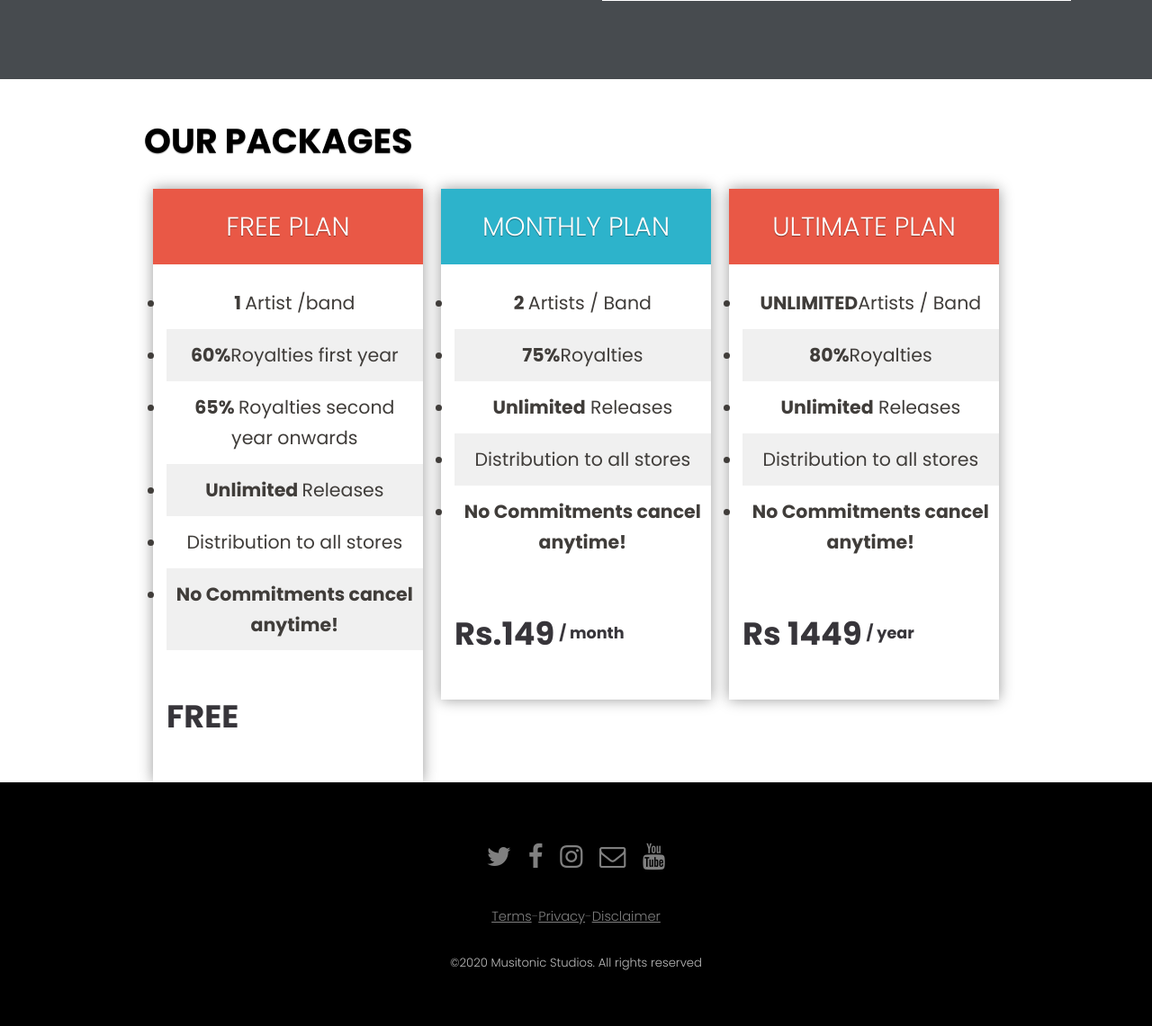
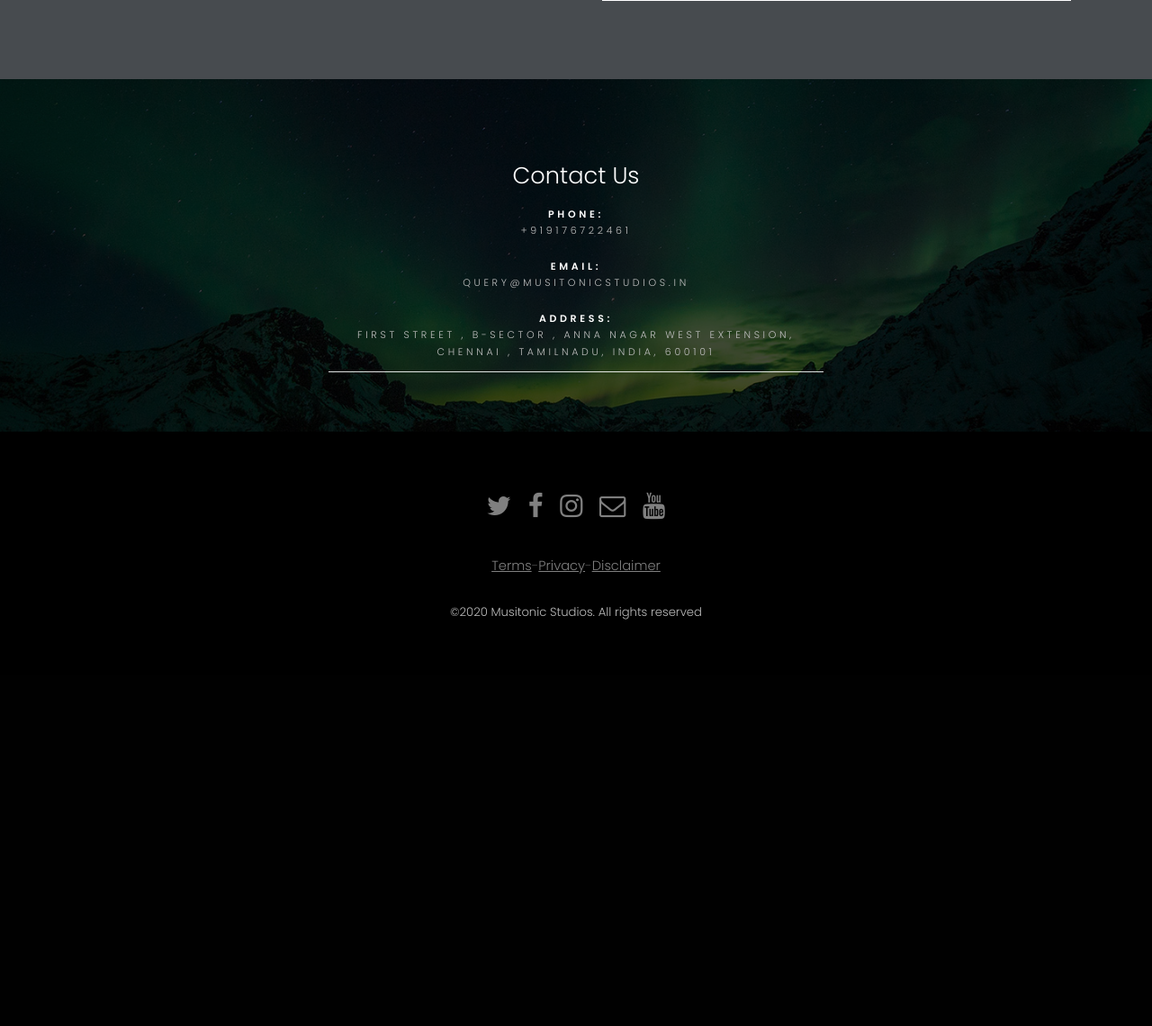
Before and after one commit to noobmasterbala/musitonic, a PHP site: page /index.php in a window 1280 px wide. Shown: the part 1553-2694 px from the top of the page at 90% size. After the commit the page ends 2242 px from the top, so only its background shows below. Run offline with PHP 8.4, Linux system fonts and the light colour scheme; the visitor is signed in with stand-in values (Sample User, id 1).

Commit message:
Roshans updates

```diff
--- a/index.php
+++ b/index.php
@@ -35,7 +35,14 @@ session_start();
                 ?>
 				<ul class="links">
 					<li><a href="index.php">Home</a></li>
-					<li><a href="Contact.php">Contact</a></li>
+					<?php
+					if(isset($_SESSION['userid'])){
+                    echo '<li><a href="Package.php">Packages</a></li>';
+					}
+					?>
+
+
+                }
 					<li><a href="index.php#About">About</a></li>
 					<li><a href="index.php#About">Services</a></li>
 					<li><a href="Terms.php">Terms</a></li>
@@ -183,66 +190,6 @@ session_start();
 					</div>
 				</div>
 			</section>
-			<div class="pricing-wrapper clearfix">
-				<!-- Titulo -->
-				<h1 class="pricing-table-title">Our Packages</h1>
-
-				<div class="pricing-table">
-					<h3 class="pricing-title">Free Plan</h3>
-
-					<!-- Lista de Caracteristicas / Propiedades -->
-					<ul class="table-list">
-						<li>1 <span>Artist /band</span></li>
-						<li>60%<span>Royalties first year </span></li>
-						<li>65% <span>Royalties second year onwards</span></li>
-						<li>Unlimited <span>Releases </span></li>
-
-						<li><span>Distribution to all stores</span></li>
-						<li>No Commitments cancel anytime!</li>
-					</ul>
-					<!-- Contratar / Comprar -->
-					<div class="table-buy">
-						<p>FREE</p>
-
-					</div>
-				</div>
-
-				<div class="pricing-table recommended">
-					<h3 class="pricing-title">Monthly Plan</h3>
-
-					<!-- Lista de Caracteristicas / Propiedades -->
-					<ul class="table-list">
-						<li>2 <span>Artists / Band</span></li>
-						<li>75%<span>Royalties</span></li>
-						<li>Unlimited<span> Releases</span></li>
-						<li><span>Distribution to all stores</span></li>
-						<li>No Commitments cancel anytime!</li>
-					</ul>
-					<!-- Contratar / Comprar -->
-					<div class="table-buy">
-						<p>Rs.149<sup>/ month</sup></p>
-
-					</div>
-				</div>
-
-				<div class="pricing-table">
-					<h3 class="pricing-title">Ultimate plan</h3>
-
-					<!-- Lista de Caracteristicas / Propiedades -->
-					<ul class="table-list">
-						<li>UNLIMITED<span>Artists / Band</span></li>
-						<li>80%<span>Royalties</span></li>
-						<li>Unlimited<span> Releases</span></li>
-						<li><span>Distribution to all stores</span></li>
-						<li>No Commitments cancel anytime!</li>
-					</ul>
-					<!-- Contratar / Comprar -->
-					<div class="table-buy">
-						<p>Rs 1449<sup>/ year</sup></p>
-
-					</div>
-				</div>
-			</div>
 
 		<!-- Two -->
 			<!-- <section id="two" class="wrapper style3">
@@ -256,6 +203,26 @@ session_start();
 					</header>
 				</div>
 			</section> -->
+			<section id="One" class="wrapper style3">
+				<div class="inner">
+					<header class="align-center">
+					<h2>Contact Us</h2>
+					</header>
+					<div class="con align-center" >
+					<p>
+						<strong>Phone: </strong> <br>+919176722461
+					</p>
+					<p>
+						<strong>Email: </strong><br>query@musitonicstudios.in
+					</p>
+					<p>
+						<strong>Address:</strong> <br>First Street , B-sector , Anna Nagar West extension, <br>Chennai , Tamilnadu, India, 600101
+					</p>
+
+					</div>
+
+				</div>
+			</section>
 
 		<!-- Footer -->
 		<footer id="footer">
```
Also changed, not shown: Disclaimer.php (+8 -1 lines), Package.php (renamed from Contact.php, +81 -6 lines), Privacy.php (+8 -1 lines), terms.php (+8 -1 lines).
